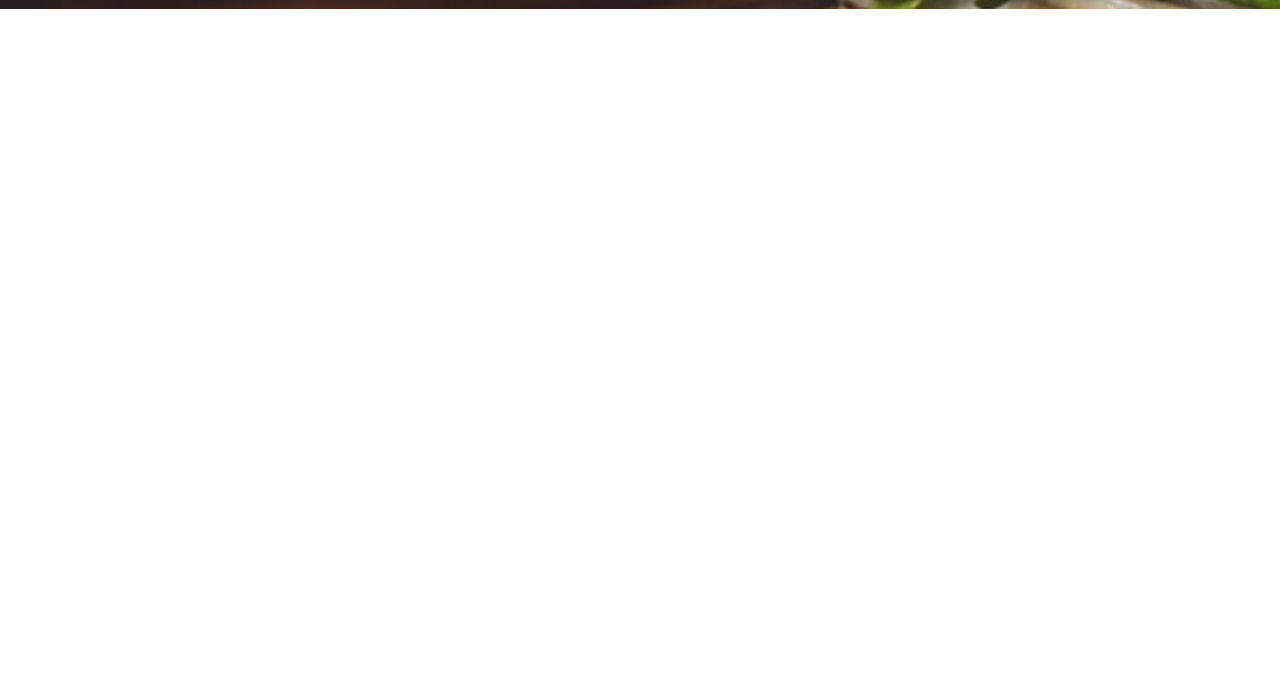
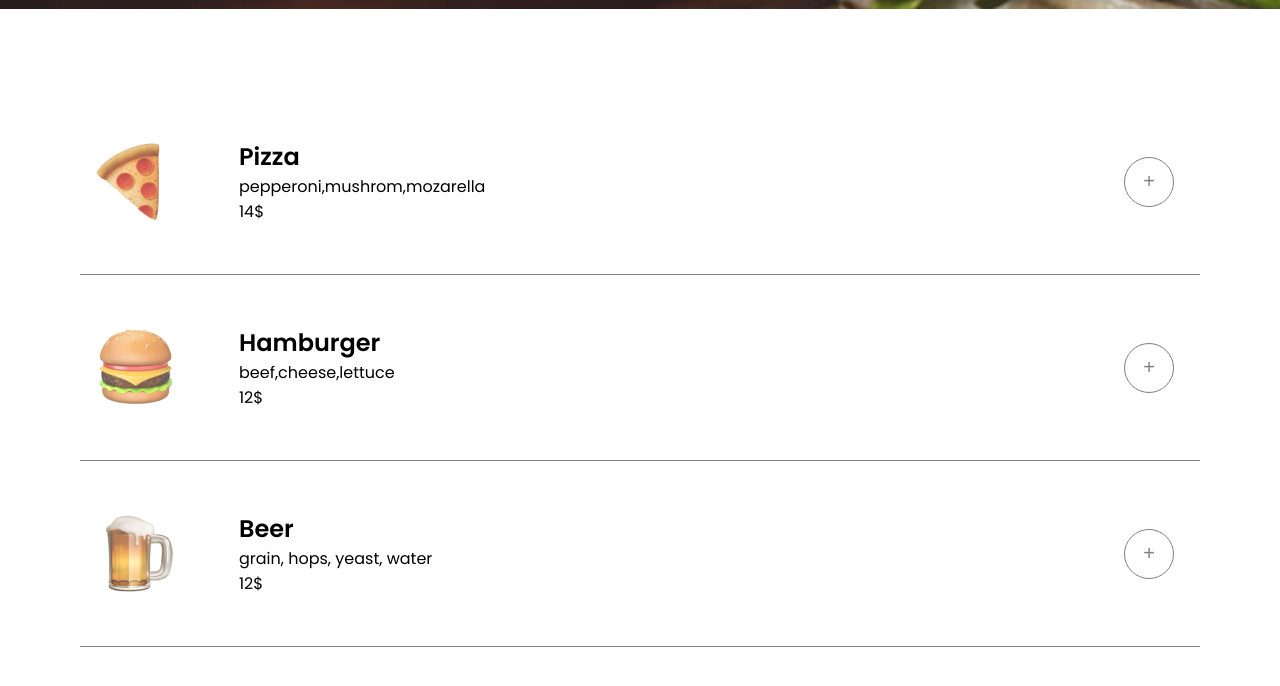
Before and after one commit to Marko-Pavlovic-at/diner-app-scrimba, a plain HTML site: page index.html in a window 1280 px wide. Shown: the part 182-868 px from the top of the page. Before the commit the page ends 800 px from the top, so only its background shows below. Drawn offline with Linux system fonts and the light colour scheme; files whose address does not match are found by name.

Commit message:
rendered items + basic styling

```diff
--- a/data.js
+++ b/data.js
@@ -5,7 +5,7 @@ export const menuArray = [
     id: 0,
     price: 14,
     emoji: "🍕",
-    path: "/src/pizza",
+    path: "./src/pizza.png",
   },
   {
     name: "Hamburger",
@@ -13,7 +13,7 @@ export const menuArray = [
     price: 12,
     emoji: "🍔",
     id: 1,
-    path: "/src/burger",
+    path: "./src/Burger.png",
   },
   {
     name: "Beer",
@@ -21,6 +21,6 @@ export const menuArray = [
     price: 12,
     emoji: "🍺",
     id: 2,
-    path: "/src/beer",
+    path: "./src/beer.png",
   },
 ];
--- a/index.html
+++ b/index.html
@@ -16,6 +16,8 @@
       <h2>The best burgers and pizzas in Town</h2>
     </header>
 
+    <main id="diner-body"></main>
+
     <script src="index.js" type="module"></script>
   </body>
 </html>
--- a/index.js
+++ b/index.js
@@ -1,4 +1,26 @@
 import { menuArray } from "./data.js";
+const dinerBody = document.getElementById("diner-body");
 
 console.log("test");
 console.log(menuArray);
+
+function render() {
+  dinerBody.innerHTML = menuArray
+    .map((item) => {
+      return `
+    <li>
+    <img src = "${item.path}">
+    <div class = "item-text">
+    <h2>${item.name}</h2>
+    <p>${item.ingredients}</p>
+    <p>${item.price}$</p>
+
+    </div>
+        <button class="add-btn">+</button>
+    </li>
+    `;
+    })
+    .join("");
+}
+
+render();
--- a/style.css
+++ b/style.css
@@ -18,3 +18,35 @@ h1 {
 body {
   font-family: "Poppins", cursive;
 }
+
+li {
+  display: flex;
+  gap: 4rem;
+  border-bottom: 1px solid grey;
+  padding: 1rem;
+  align-items: center;
+  padding-top: 50px;
+  padding-bottom: 50px;
+}
+
+#diner-body {
+  display: flex;
+  flex-direction: column;
+  margin: 5rem;
+}
+
+.item-text {
+  display: flex;
+  flex-direction: column;
+}
+.add-btn {
+  width: 50px;
+  height: 50px;
+  background-color: white;
+  border-radius: 100%;
+  font-size: 20px;
+  color: grey;
+  border: 1px solid grey;
+  margin: 10px;
+  margin-left: auto;
+}
```
Also changed, not shown: figma-screenshot.png (added), 1 other file.
